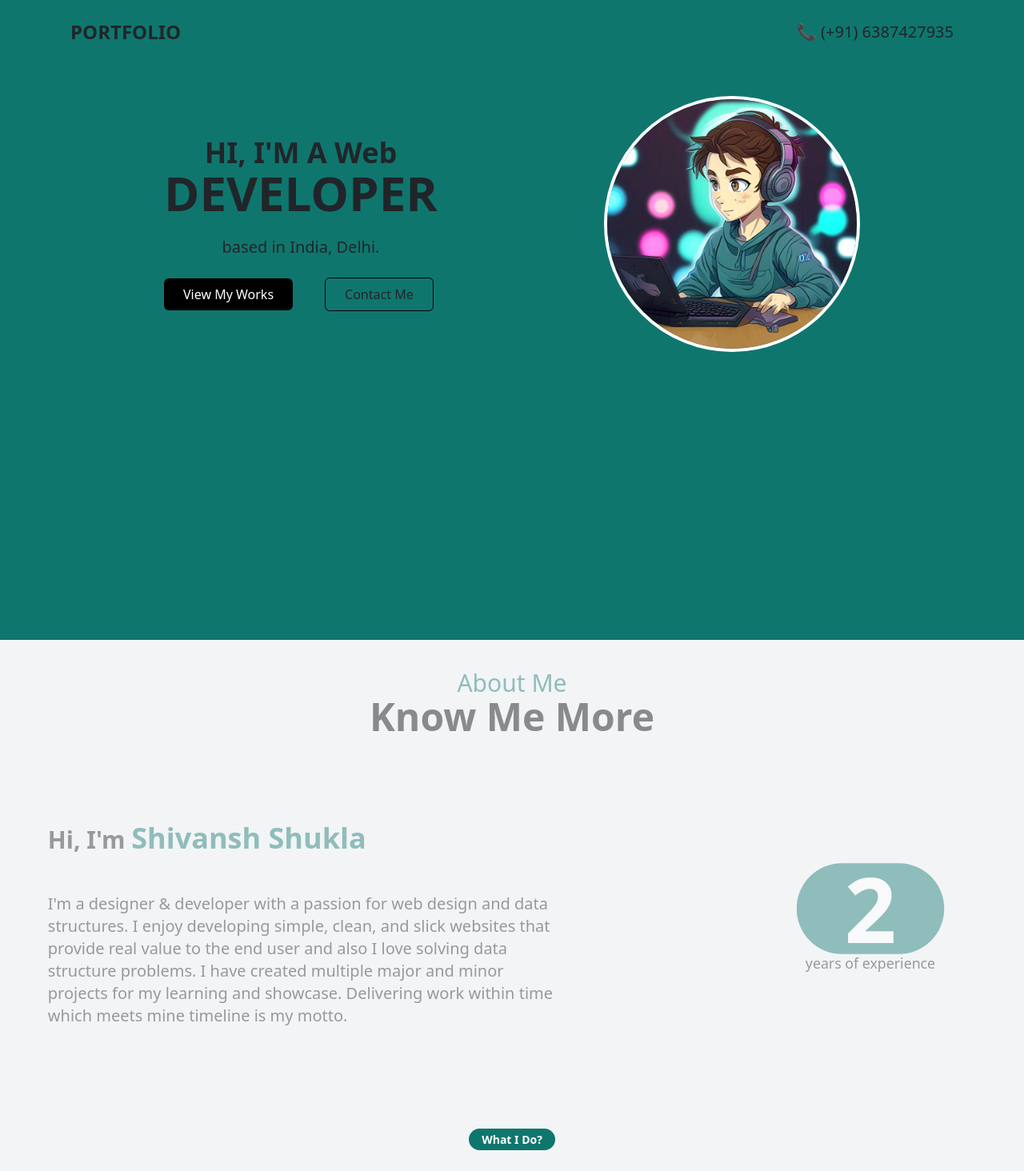
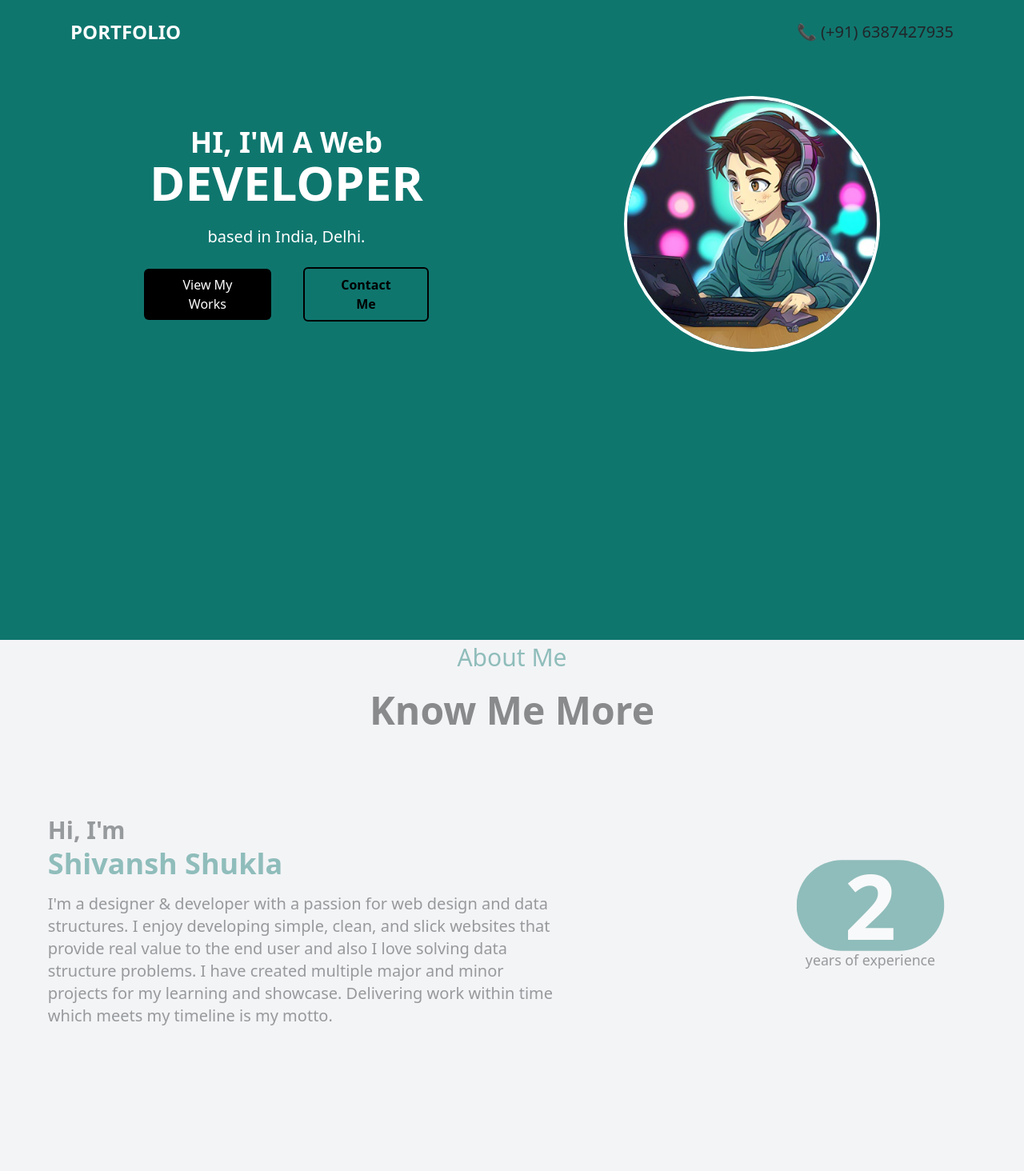
Before and after one commit to shivansh179/Portfolio, a React (Create React App) app: page / in a window 1280 px wide. Shown: the top 1464 px of the page at 80% size. Built offline with nearby package versions, Linux system fonts and the light colour scheme.

Commit message:
Fixed some styling

```diff
--- a/src/App.js
+++ b/src/App.js
@@ -15,10 +15,12 @@ function App() {
     <div className="bg-teal-700 " id="one">
 
      <Intro/>
-     <section id="AboutUs" className="  bg-gray-100 p-8">
+     <section id="AboutUs" className="bg-gray-100 min-h-screen">
         <AboutUs/>
       </section>
-     <Project/>
+      <section >
+          <Project/>
+     </section>
      <section id="resume" className="  bg-gray-100 ">
          <Resume/>
       </section>
--- a/src/Component/AboutUs.jsx
+++ b/src/Component/AboutUs.jsx
@@ -32,7 +32,7 @@ const Header = () => {
       transition={{ duration: 1, ease: 'easeInOut' }}
     >
       <p className="text-3xl font-medium text-teal-700">About Me</p>
-      <p className="text-5xl font-bold text-black">Know Me More</p>
+      <p className="md:text-5xl md:font-bold text-3xl font-bold mt-4 md:text-black">Know Me More</p>
     </motion.div>
   );
 };
@@ -51,7 +51,7 @@ const Content = () => {
   return (
     <div className="flex items-center md:flex-row flex-col mt-10">
       <motion.div
-        className="w-600 mt-10"
+        className="mt-10 md:flex md:flex-col md:justify-center md:items-start items-center text-center md:text-left"
         ref={textRef}
         initial="hidden"
         animate={textControls}
@@ -61,11 +61,13 @@ const Content = () => {
         }}
         transition={{ duration: 1, ease: 'easeInOut' }}
       >
-        <div className="font-bold text-3xl">
-          Hi, I'm <span className="text-4xl font-extrabold text-teal-700">Shivansh Shukla</span>
+        <div className="md:font-bold md:text-3xl flex flex-col justify-center md:items-start items-center text-center md:text-left">
+          <span className="font-bold text-3xl">Hi, I'm</span>
+          <span className="text-4xl font-extrabold mt-1 text-teal-700">Shivansh Shukla</span>
         </div>
-        <div className="text-xl font-medium mt-5 md:max-w-screen-sm md:mr-64">
-          I'm a designer & developer with a passion for web design and data structures. I enjoy developing simple, clean, and slick websites that provide real value to the end user and also I love solving data structure problems. I have created multiple major and minor projects for my learning and showcase. Delivering work within time which meets mine timeline is my motto.
+
+        <div className="text-xl font-medium mt-3 md:text-left md:max-w-screen-sm md:mr-64">
+          I'm a designer & developer with a passion for web design and data structures. I enjoy developing simple, clean, and slick websites that provide real value to the end user and also I love solving data structure problems. I have created multiple major and minor projects for my learning and showcase. Delivering work within time which meets my timeline is my motto.
         </div>
       </motion.div>
       <motion.div
--- a/src/Component/Author.jsx
+++ b/src/Component/Author.jsx
@@ -4,7 +4,7 @@ import { Link } from 'react-scroll'; // Assuming internal scrolling within your
 const Author = () => {
   return (
     <div className="flex flex-col items-center bg-teal-700 w-full py-4">
-      <p className="author-text font-bold text-center mb-0">
+      <p className="author-text font-bold text-center mb-0 px-4">
         Created using{' '}
         <Link
           href="https://reactjs.org/"
--- a/src/Component/GetInTouch.jsx
+++ b/src/Component/GetInTouch.jsx
@@ -30,7 +30,7 @@ const ContactPage = () => {
 
 const ContactInfo = () => {
   return (
-    <div className="contact-info w-full md:w-1/2 px-4 gap-20 mb-8  flex flex-col md:gap-56">
+    <div className="contact-info w-full md:w-1/2 px-9 gap-20 mb-8  flex flex-col md:gap-56">
       <div>
         <Toaster />
         <h1 className="text-4xl font-bold text-white mb-4">Let's get in touch</h1>
@@ -41,11 +41,11 @@ const ContactInfo = () => {
         <p className="text-white">Call: (+91) 6387427935</p>
       </div>
       <div className="flex flex-row md:gap-10 gap-3  flex-wrap md:flex-row"> {/* Added flex-wrap for smaller screens */}
-        <a href="https://github.com/shivansh179" target="blank"><FaGithub className="text-4xl text-black" /></a>
-        <a href="https://www.linkedin.com/in/shivansh-shukla-01a139234/" target="blank"><FaLinkedin className="text-4xl text-black" /></a>
-        <a href="https://www.instagram.com/shuklajiii_25/?next=https%3A%2F%2Fwww.instagram.com%2Freels%2FC52NnCrPORm%2F%3F__coig_login%3D1 " target="blank"><FaInstagram className="text-4xl text-black" /></a>
-        <a href="https://x.com/Shivansh751829" target="blank"><FaTwitter className="text-4xl text-black" /></a>
-        <a href="https://www.geeksforgeeks.org/user/shivansh_shukla7935/?utm_source=geeksforgeeks&utm_medium=my_profile&utm_campaign=auth_user" target="blank"><SiGeeksforgeeks className="text-4xl text-black" /></a>
+        <a href="https://github.com/shivansh179" target="blank"><FaGithub className="text-4xl text-white" /></a>
+        <a href="https://www.linkedin.com/in/shivansh-shukla-01a139234/" target="blank"><FaLinkedin className="text-4xl text-white" /></a>
+        <a href="https://www.instagram.com/shuklajiii_25/?next=https%3A%2F%2Fwww.instagram.com%2Freels%2FC52NnCrPORm%2F%3F__coig_login%3D1 " target="blank"><FaInstagram className="text-4xl text-white" /></a>
+        <a href="https://x.com/Shivansh751829" target="blank"><FaTwitter className="text-4xl text-white" /></a>
+        <a href="https://www.geeksforgeeks.org/user/shivansh_shukla7935/?utm_source=geeksforgeeks&utm_medium=my_profile&utm_campaign=auth_user" target="blank"><SiGeeksforgeeks className="text-4xl text-white" /></a>
       </div>
     </div>
   );
@@ -53,7 +53,7 @@ const ContactInfo = () => {
 
 const EstimateForm = ({ sendEmail }) => {
   return (
-    <div className="estimate-form w-max md:w-1/2 px-4">
+    <div className="estimate-form w-max md:w-1/2 px-4 ">
       <h1 className="text-4xl font-bold text-white mb-4">Estimate your Project</h1>
       <form className="space-y-4" onSubmit={sendEmail}>
         <div>
--- a/src/Component/Intro.jsx
+++ b/src/Component/Intro.jsx
@@ -12,23 +12,23 @@ const Intro = () => {
   return (
     <div className="min-h-screen bg-teal-700 flex flex-col gap-8 p-4 relative">
       <header className="w-full flex justify-between items-center px-4 md:px-8 max-w-6xl mx-auto">
-        <h1 className="text-xl md:text-2xl font-bold">PORTFOLIO</h1>
+        <h1 className="text-xl md:text-2xl text-white font-bold">PORTFOLIO</h1>
         <div className="space-x-4 flex items-center">
           <a href="tel:060444434444" className="text-sm md:text-xl hidden sm:inline">📞 (+91) 6387427935</a>
-          <button className="text-xl md:hidden" onClick={toggleMenu}>☰</button>
+          <button className="text-xl text-white md:hidden" onClick={toggleMenu}>☰</button>
         </div>
       </header>
       <main className="flex flex-col md:flex-row justify-around items-center mt-8 space-y-8 md:space-y-0 md:space-x-8 max-w-6xl mx-auto text-center md:text-left md:gap-44">
         <div className="w-full md:w-1/2">
-          <h2 className="text-3xl md:text-4xl font-bold">HI, I'M A Web</h2>
-          <h1 className="text-4xl md:text-6xl font-bold">DEVELOPER</h1>
-          <p className="text-lg md:text-xl mt-4">based in India, Delhi.</p>
+          <h2 className="text-3xl md:text-4xl text-white font-bold">HI, I'M A Web</h2>
+          <h1 className="text-4xl md:text-6xl text-white font-bold">DEVELOPER</h1>
+          <p className="text-lg md:text-xl text-white mt-4">based in India, Delhi.</p>
           <div className="md:space-x-4 gap-4 mt-4 flex flex-col md:flex-row items-center md:justify-start">
             <Link to="detailed-projects" smooth={true}>
-              <button className="bg-black text-white px-4 py-2 rounded w-full md:w-auto">View My Works</button>
+              <button className="bg-black text-white px-8 py-2 rounded w-full md:w-auto">View My Works</button>
             </Link>
             <Link to="get-in-touch" smooth={true}>
-              <button className="border border-black px-4 py-2 rounded w-full md:w-auto">Contact Me</button>
+              <button className="border-2 border-black font-bold px-10 py-2 text-black rounded w-full md:w-auto">Contact Me</button>
             </Link>
           </div>
         </div>
--- a/src/Component/Project.jsx
+++ b/src/Component/Project.jsx
@@ -4,7 +4,7 @@ import { GrMysql } from "react-icons/gr";
 
 const Services = () => {
   return (
-    <div className="bg-gray-100 py-16">
+    <div className="bg-gray-100 py-13 px-3">
       <div className="text-center mb-12">
         <span className="bg-teal-700 text-white py-1 px-3 rounded-full text-sm font-bold">What I Do?</span>
         <h2 className="text-4xl font-bold mt-4">How I can help your next project</h2>
```
